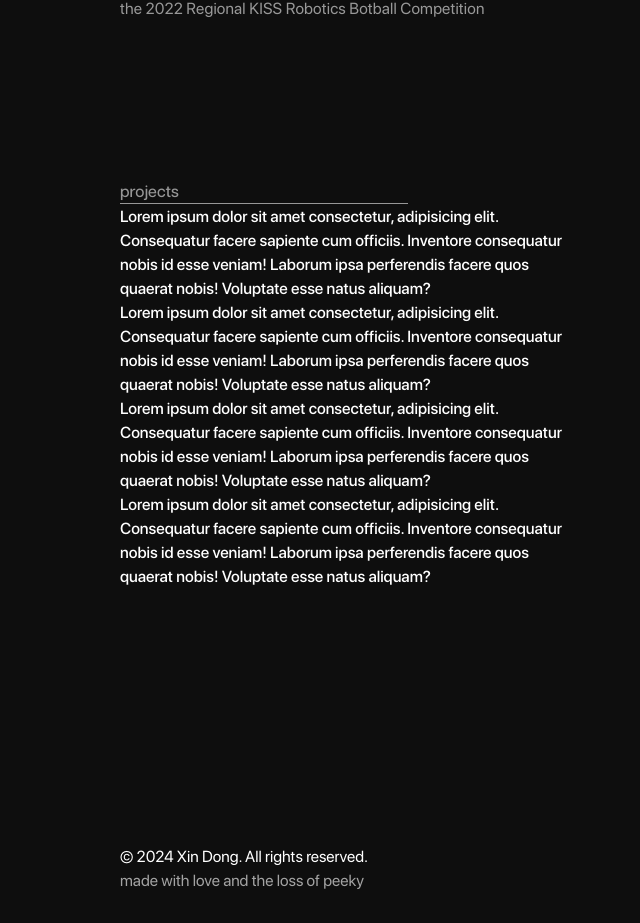
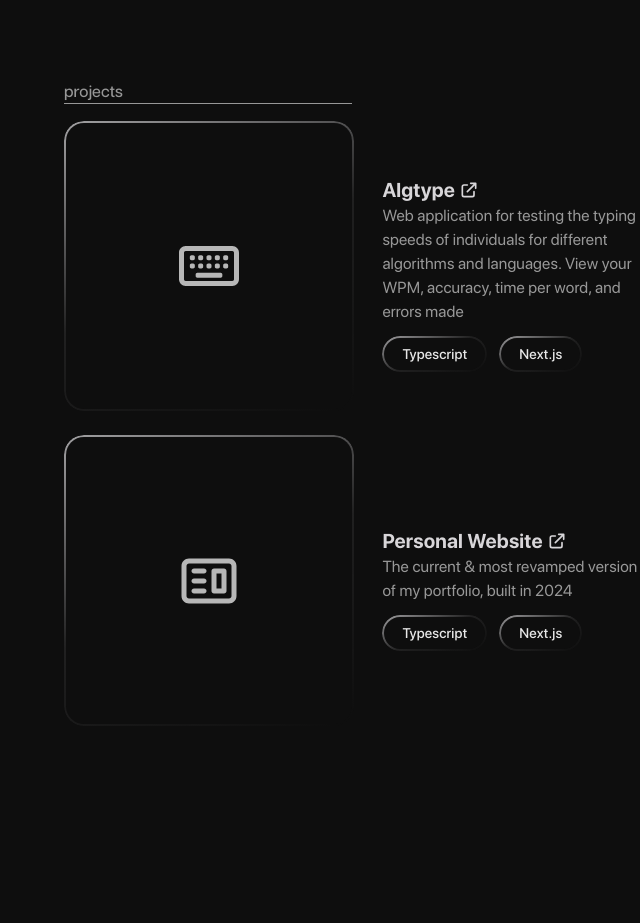
Before and after one commit to TheDXport/xinsite, a Next.js app: page / in a window 1280 px wide. Shown: the part 1419-2342 px from the top of the page, without its empty margins (640-1280 px from the left). Built offline with nearby package versions, Linux system fonts and the light colour scheme; a web font is replaced by a local one.

Commit message:
Project section done, alignment and icons.

```diff
--- a/src/app/components/Experience.tsx
+++ b/src/app/components/Experience.tsx
@@ -35,7 +35,7 @@
             <div className={`${SFProRegular.className} flex flex-col text-[#989898]`}>
               <p>{item.bullet1}</p>
               <p>{item.bullet2}</p>
-              <p>{item.bullet2}</p>
+              <p>{item.bullet3}</p>
             </div>
           </div>
         ))}
--- a/src/app/components/Projects.tsx
+++ b/src/app/components/Projects.tsx
@@ -1,30 +1,116 @@
-import { articulatMedium } from "../fonts";
+import { FaRegKeyboard } from "react-icons/fa6";
+import { CgWebsite } from "react-icons/cg";
+import { HiOutlineExternalLink } from "react-icons/hi";
+import { articulatMedium, SFProBold, SFProRegular } from "../fonts";
+import { useState, useEffect } from "react";
+
+// Define the icon mapping
+const iconMapping: { [key: string]: React.ElementType } = {
+  FaRegKeyboard: FaRegKeyboard,
+  CgWebsite: CgWebsite,
+};
+
+interface ProjectProps {
+  title: string;
+  desc: string;
+  icon: string;
+  tag1?: string;
+  tag2?: string;
+  tag3?: string;
+  tag4?: string;
+}
 
 const Projects = () => {
+  const [iconSize, setIconSize] = useState(60);
+
+  useEffect(() => {
+    const updateIconSize = () => {
+      if (window.innerWidth >= 1536) {
+        setIconSize(60); // 2xl
+      } else if (window.innerWidth >= 1280) {
+        setIconSize(60); // xl
+      } else if (window.innerWidth >= 1024) {
+        setIconSize(50); // lg
+      } else if (window.innerWidth >= 768) {
+        setIconSize(45); // md
+      } else if (window.innerWidth >= 640) {
+        setIconSize(68); // sm
+      } else {
+        setIconSize(65); // Default
+      }
+    };
+
+    // Set initial size on mount
+    updateIconSize();
+
+    // Update the size on resize
+    window.addEventListener("resize", updateIconSize);
+
+    return () => {
+      window.removeEventListener("resize", updateIconSize);
+    };
+  }, []);
+
+  const projectData: ProjectProps[] = [
+    {
+      title: "Algtype",
+      desc: "Web application for testing the typing speeds of individuals for different algorithms and languages. View your WPM, accuracy, time per word, and errors made",
+      icon: "FaRegKeyboard", // Icon string name
+      tag1: "Typescript",
+      tag2: "Next.js",
+    },
+    {
+      title: "Personal Website",
+      desc: "The current & most revamped version of my portfolio, built in 2024",
+      icon: "CgWebsite", // Icon string name
+      tag1: "Typescript",
+      tag2: "Next.js",
+    },
+  ];
+
   return (
     <section className="pt-36 section" id="PROJECTS">
       <div className={`${articulatMedium.className} text-[#979797]`}>projects</div>
       <span className="absolute h-[0.08rem] bg-[#979797] w-72 mt-[-2px]" />
-      <p>
-        Lorem ipsum dolor sit amet consectetur, adipisicing elit. Consequatur facere sapiente cum officiis. Inventore
-        consequatur nobis id esse veniam! Laborum ipsa perferendis facere quos quaerat nobis! Voluptate esse natus
-        aliquam?
-      </p>
-      <p>
-        Lorem ipsum dolor sit amet consectetur, adipisicing elit. Consequatur facere sapiente cum officiis. Inventore
-        consequatur nobis id esse veniam! Laborum ipsa perferendis facere quos quaerat nobis! Voluptate esse natus
-        aliquam?
-      </p>
-      <p>
-        Lorem ipsum dolor sit amet consectetur, adipisicing elit. Consequatur facere sapiente cum officiis. Inventore
-        consequatur nobis id esse veniam! Laborum ipsa perferendis facere quos quaerat nobis! Voluptate esse natus
-        aliquam?
-      </p>
-      <p>
-        Lorem ipsum dolor sit amet consectetur, adipisicing elit. Consequatur facere sapiente cum officiis. Inventore
-        consequatur nobis id esse veniam! Laborum ipsa perferendis facere quos quaerat nobis! Voluptate esse natus
-        aliquam?
-      </p>
+
+      {/* Flex container for the cards */}
+      <div className="flex flex-col mt-4 gap-6 w-full">
+        {projectData.map((item, index) => {
+          // Get the corresponding icon component from the mapping
+          const IconComponent = iconMapping[item.icon];
+
+          return (
+            <div key={index} className="flex flex-row space-y-4">
+              <div
+                className="box2 group flex justify-center items-center p-[15%] sm:p-[15%] md:px-[20%] lg:p-[12%] xl:p-[20%] rounded-2xl "
+                onMouseEnter={() => {}}
+                onMouseLeave={() => {}}>
+                {/* Render the corresponding icon component with dynamic size */}
+                <a href="">
+                  <IconComponent
+                    size={iconSize}
+                    className=" transition-all duration-300 ease-in-out group-hover:scale-105 group-hover:translate-y-[-10px] text-white/70 group-hover:text-white"
+                  />
+                </a>
+              </div>
+              <div className="text-start ml-7 tracking-[0.01em] justify-center flex flex-col">
+                <a
+                  className={`${SFProBold.className} flex text-xl text-[#d8d6d9] transition-all duration-300 ease-in-out hover:text-2xl hover:translate-y-[-2px] hover:text-[#edecec]`}
+                  href="">
+                  {item.title} <HiOutlineExternalLink className="ml-1 mt-1" />
+                </a>
+                <h2 className={`${SFProRegular.className} text-md text-[#989898]`}>{item.desc}</h2>
+                <div className="flex flex-wrap gap-3 mt-3 text-sm text-[#e7e7e7]">
+                  {/* Tags */}
+                  {item.tag1 && <div className="px-5 py-2 box2 rounded-xl">{item.tag1}</div>}
+                  {item.tag2 && <div className="px-5 py-2 box2 rounded-xl">{item.tag2}</div>}
+                  {item.tag3 && <div className="px-5 py-2 box2 rounded-xl">{item.tag3}</div>}
+                </div>
+              </div>
+            </div>
+          );
+        })}
+      </div>
     </section>
   );
 };
--- a/src/app/globals.css
+++ b/src/app/globals.css
@@ -37,3 +37,17 @@
   mask: /*4*/ linear-gradient(#000 0 0) padding-box, linear-gradient(#000 0 0);
   mask-composite: exclude; /*5*/
 }
+
+.box2 {
+  position: relative;
+}
+.box2::before {
+  content: "";
+  position: absolute;
+  inset: 0;
+  border-radius: 20px; /*1*/
+  border: 2px solid transparent; /*2*/
+  background: linear-gradient(155deg, #a2a1a3, rgba(108, 107, 108, 0.2), rgba(10, 9, 11, 0.001)) border-box; /*3*/
+  mask: /*4*/ linear-gradient(#000 0 0) padding-box, linear-gradient(#000 0 0);
+  mask-composite: exclude; /*5*/
+}
--- a/src/app/page.tsx
+++ b/src/app/page.tsx
@@ -8,6 +8,7 @@
 import ResumeButton from "./components/ResumeButton";
 import SectionLink from "./components/SectionLink";
 import SocialLinks from "./components/SocialLinks";
+
 import { articulatExtraBold, articulatNormal, SFProMedium } from "./fonts";
 import { useEffect, useRef } from "react";
 
@@ -49,7 +50,7 @@
 
           {/* Div 3: Right half, scrollable */}
           <div
-            className={`${SFProMedium.className} mt-6 sm:mt-0 md:mt-6 lg:mt-6 md:ml-[50vw] lg:ml-[55vw] md:w-3/4 lg:w-[40rem] px-10 md:py-5 lg:p-16 overflow-y-scroll invisible-scrollbar xl:px-14 `}>
+            className={`${SFProMedium.className} mt-6 sm:mt-0 md:mt-6 lg:mt-6 md:ml-[50vw] lg:ml-[55vw] md:w-3/4 lg:w-[40rem] p-10 sm:pl-10 md:pl-0 md:py-5 lg:p-16 overflow-y-scroll invisible-scrollbar xl:px-0 `}>
             <About />
             <Education />
             <Experience />
```
